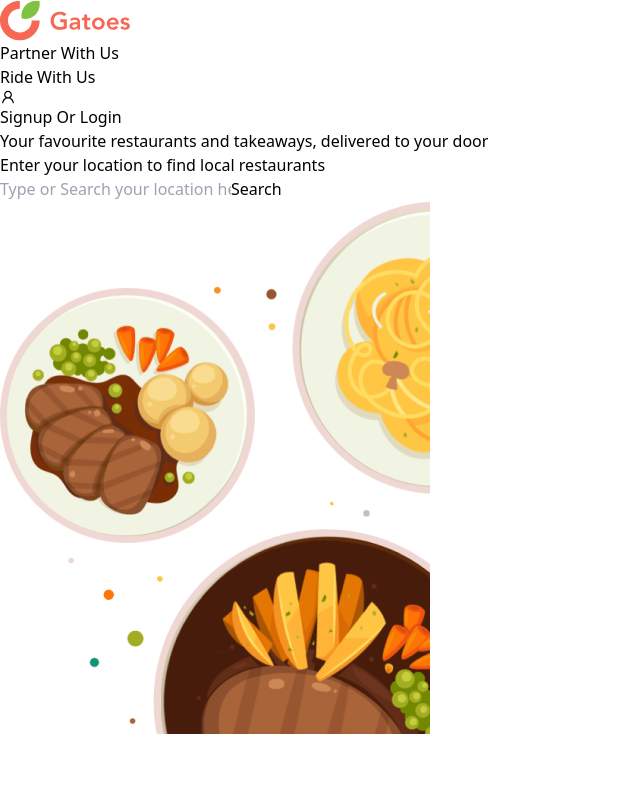
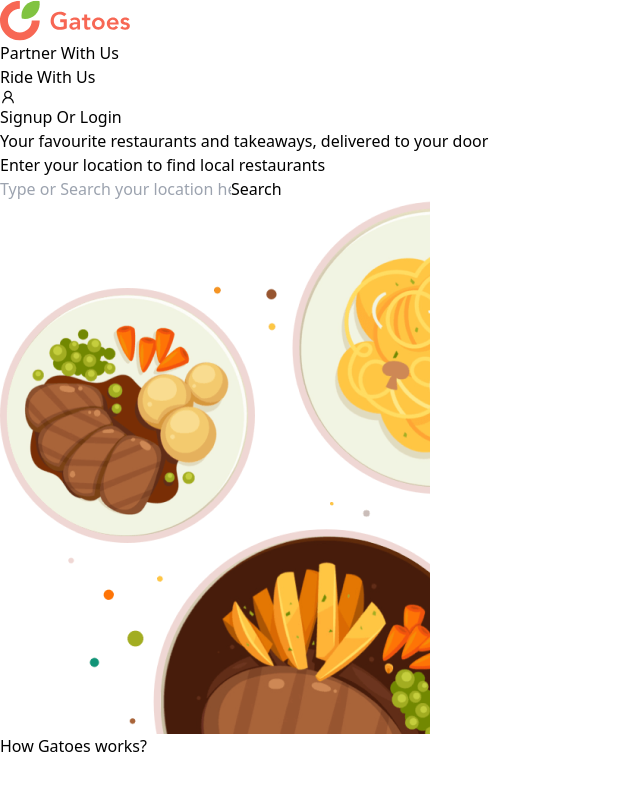
Before and after one commit to rajnirala4104/MyFaaltuChije, a React (Vite) app in the folder tasks/gatoes/: page / in a window 1280 px wide. Shown: the top 790 px of the page, without its empty margins (0-640 px from the left). Built offline with nearby package versions, Linux system fonts and the light colour scheme.

Commit message:
litbit changes

```diff
--- a/tasks/gatoes/src/page/index.tsx
+++ b/tasks/gatoes/src/page/index.tsx
@@ -1,8 +1,11 @@
-import React from 'react'
-import { Hero } from '../sections'
+import React, { Fragment } from 'react'
+import { Hero, StepSection } from '../sections'
 
 export const Home = () => {
   return (
-    <Hero />
+    <Fragment>
+      <Hero />
+      <StepSection />
+    </Fragment>
   )
 }
--- a/tasks/gatoes/src/sections/Hero.tsx
+++ b/tasks/gatoes/src/sections/Hero.tsx
@@ -14,11 +14,11 @@ export const Hero = () => {
               takeaways, <span className='text-[#119477]'>delivered to your door</span>
             </div>
           </div>
-          <div className='bg-white p-8 rounded-lg flex flex-col justify-center items-start w-[100%] my-7'>
+          <div className='bg-white p-8 rounded-lg flex flex-col justify-center items-start w-[100%] my-7 shadow-lg'>
             <span className='text-[18px] text-gray-800'>Enter your location to find local restaurants</span>
             <div className='flex justify-between items-center my-2'>
               <input className='p-3 mr-2 rounded-lg w-[30rem] bg-[#F4F4F8] outline-red-400' type="text" placeholder='Type or Search your location here...' />
-              <button className='py-3 px-8 bg-[#F66754] rounded-lg text-white font-bold shadow-md'>Search</button>
+              <button className='py-3 px-8 bg-[#F66754] rounded-lg text-white font-bold shadow-md hover:shadow-sm hover:bg-[#db4d4d]'>Search</button>
             </div>
           </div>
         </div>
--- /dev/null
+++ b/tasks/gatoes/src/sections/StepSection.tsx
@@ -0,0 +1,15 @@
+import React, { Fragment } from 'react'
+
+export const StepSection = () => {
+  return (
+    <Fragment>
+      <section className='w-full h-screen flex items-center flex-col'>
+        <div className="title w-full  flex justify-center">
+          <span className='text-3xl font-semibold my-6'>
+            How <span className='text-[#F66754]'>Gatoes</span> works?
+          </span>
+        </div>
+      </section>
+    </Fragment>
+  )
+}
--- a/tasks/gatoes/src/sections/index.ts
+++ b/tasks/gatoes/src/sections/index.ts
@@ -1 +1,2 @@
 export * from './Hero'
+export * from './StepSection'
```
